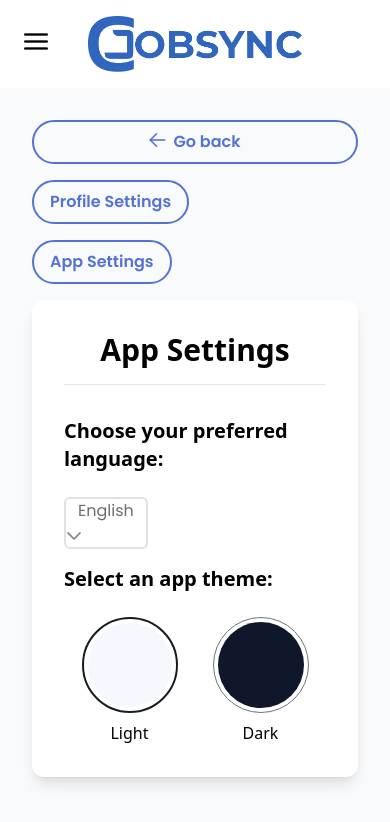
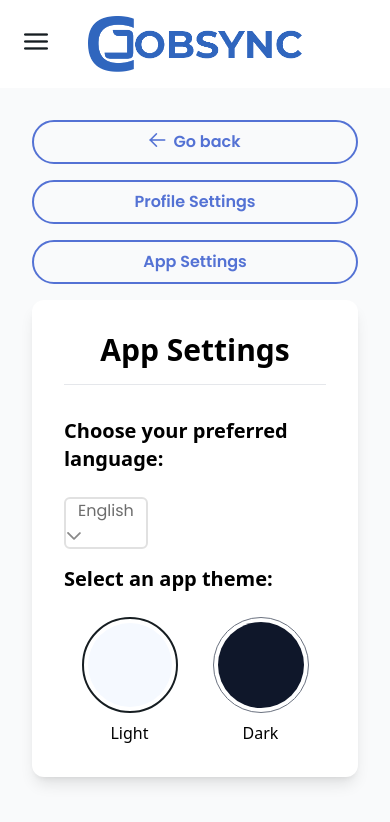
Before and after one commit to Testigos-de-Vue/jobsync-app, a Vue app: page /settings/app in a window 390 px wide. Shown: the top 822 px of the page. Built offline with nearby package versions, Linux system fonts and the light colour scheme; no server answers.

Commit message:
feat: add dark mode in sidebar

```diff
--- a/src/App.vue
+++ b/src/App.vue
@@ -3,13 +3,13 @@
     class="h-screen bg-gray-50 dark:bg-slate-900 grid grid-rows-[auto_1fr] md:grid-rows-1 md:place-items-center"
     :class="{'md:grid-cols-[auto_1fr]': !isAnAuthenticationPath($route.path)}"
   >
-    <header class="flex relative md:hidden justify-center items-center bg-white p-4">
+    <header class="flex relative md:hidden justify-center items-center bg-white dark:bg-tertiary-dark p-4">
       <button
         class="p-2 absolute left-4"
         aria-label="Toggle navigation menu"
         @click="toggleBottomBar"
       >
-        <i class="pi pi-bars" style="font-size: 1.5rem"/>
+        <i class="pi pi-bars text-black" style="font-size: 1.5rem"/>
       </button>
       <router-link to="/home">
         <img
--- a/src/settings/pages/settings.component.vue
+++ b/src/settings/pages/settings.component.vue
@@ -14,6 +14,7 @@
           outlined
           aria-label="Profile Settings"
           :label="$t('settings.profile-btn-label')"
+          class="w-full"
         />
       </router-link>
       <router-link to="/settings/app">
@@ -22,6 +23,7 @@
           outlined
           aria-label="App Settings"
           :label="$t('settings.app-btn-label')"
+          class="w-full"
         />
       </router-link>
     </div>
```
